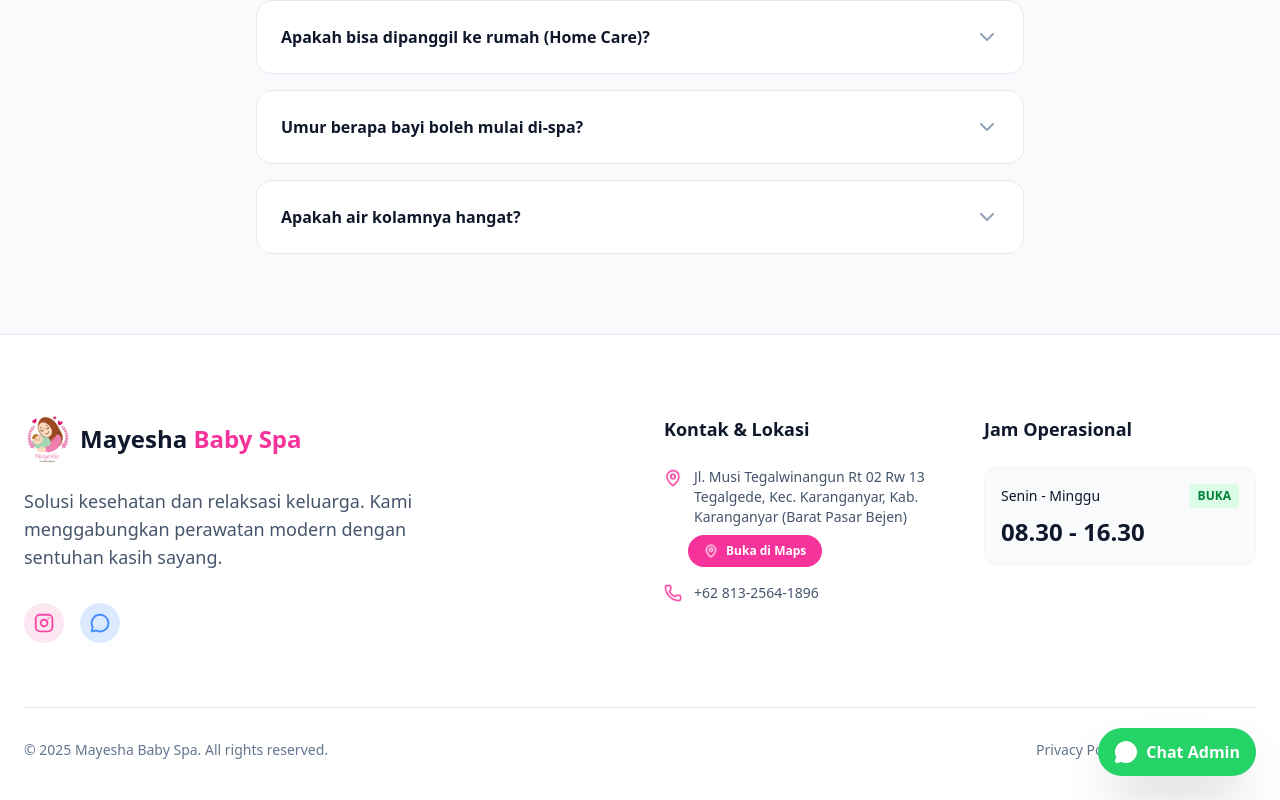
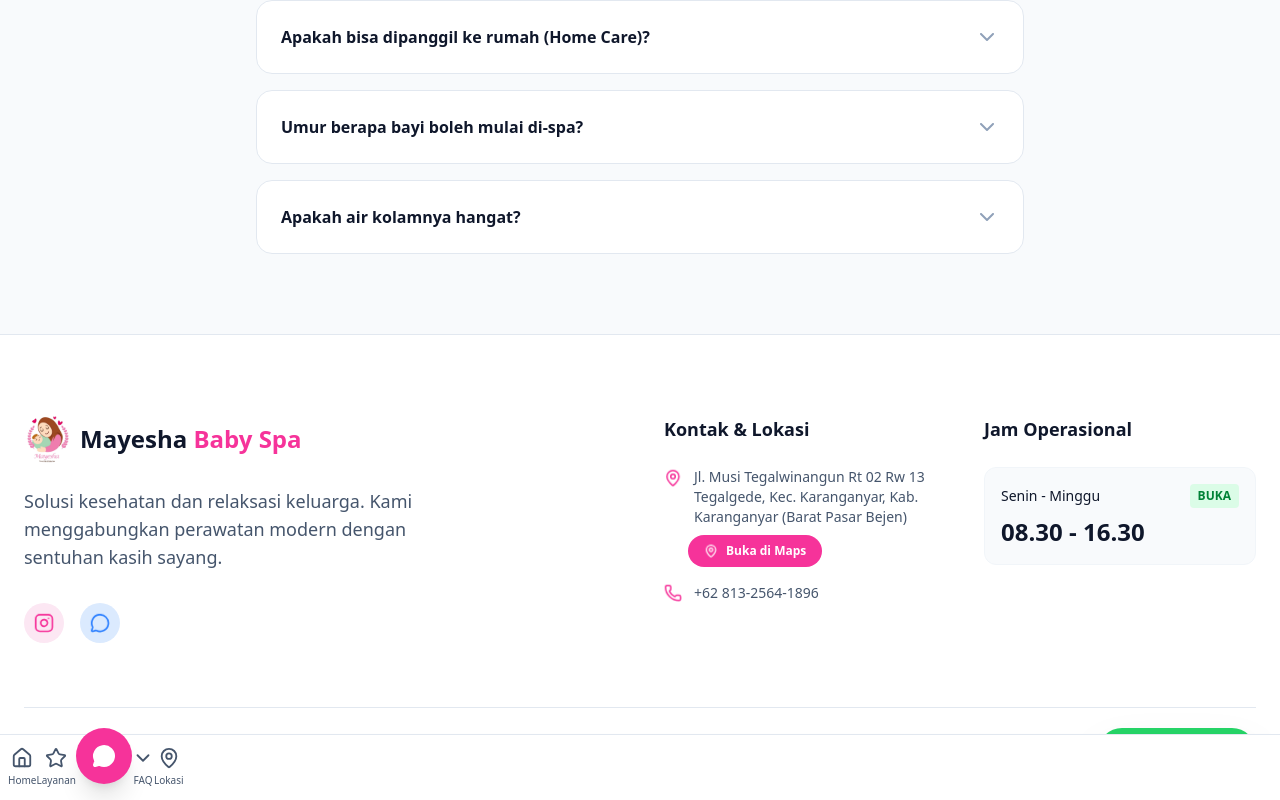
Before and after one commit to afrizalfikrii/mayeshababyspa, a Next.js app: page / in a window 1280 px wide. Shown: the part 6018-6818 px from the top of the page. Built offline with nearby package versions, Linux system fonts and the light colour scheme.

Commit message:
Force mobile bottom nav visibility with explicit inline styles

```diff
--- a/app/page.tsx
+++ b/app/page.tsx
@@ -582,7 +582,19 @@
       </footer>
 
       {/* --- MOBILE BOTTOM NAVIGATION --- */}
-      <nav className="md:hidden fixed bottom-0 left-0 right-0 z-[100] bg-white border-t border-slate-200 shadow-lg pb-safe" style={{ position: 'fixed' }}>
+      <nav
+        className="md:hidden fixed bottom-0 left-0 right-0 z-[100] bg-white border-t border-slate-200 shadow-lg"
+        style={{
+          position: 'fixed',
+          bottom: 0,
+          left: 0,
+          right: 0,
+          display: 'flex',
+          visibility: 'visible',
+          opacity: 1,
+          zIndex: 9999
+        }}
+      >
         <div className="flex justify-around items-center py-3 px-2">
           <a href="#home" className="flex flex-col items-center gap-1 text-slate-600 hover:text-pink-500 transition-colors">
             <Home size={22} />
```
